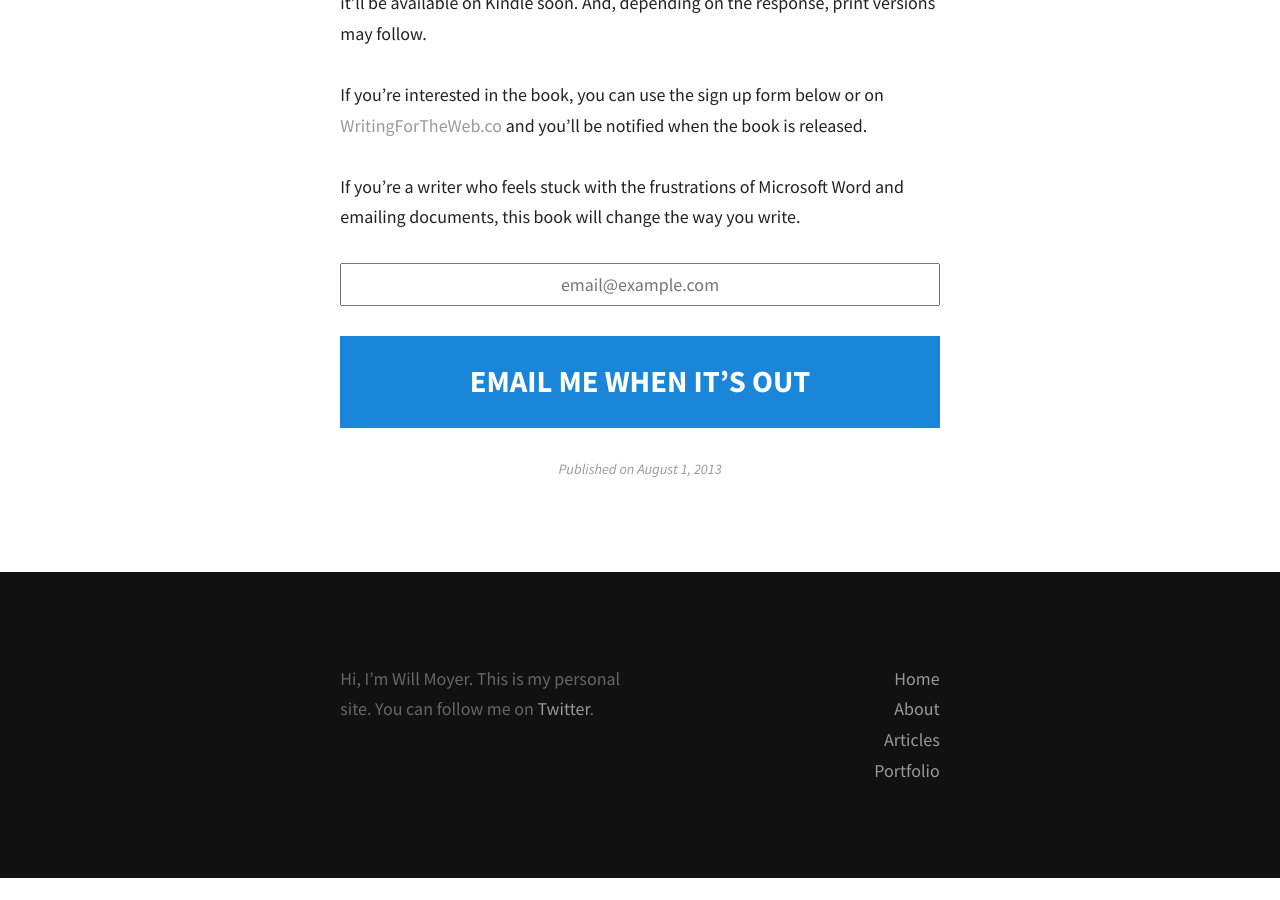
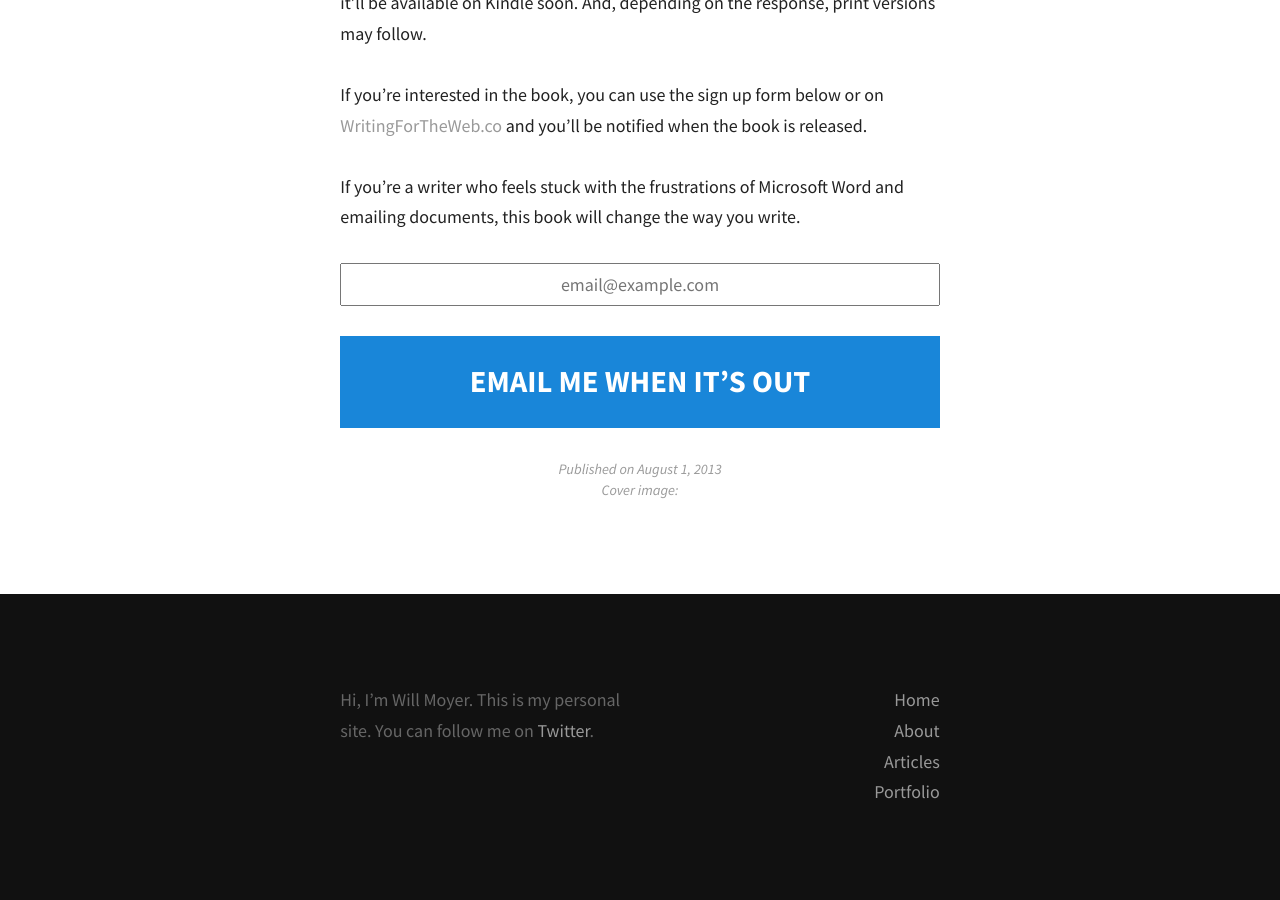
Before and after one commit to moyer/moyer.github.com, a Jekyll site: the page built from _posts/2013-08-01-writing-for-the-web-announcement.md, in a window 1280 px wide and 900 px high, scrolled down 1872 px. Built offline with Jekyll 4.4.1, drawn with Linux system fonts in a browser that asks for light colours; Markdown is read by kramdown in place of the engine named in the settings; before the commit the page ends 2750 px from its top, so only the background shows below that.

Commit message:
adds attribution line to post with cover template

```diff
--- a/_layouts/post-cover.html
+++ b/_layouts/post-cover.html
@@ -11,5 +11,5 @@
 			<h1 class="desk-hide">{{ page.title }}</h1>
 			{{ content }}
 			</div>
-			<p class="zeta text-center gray"><em>Published on {{ page.date | date: "%B %e, %Y" }}</em></p>
+			<p class="zeta text-center gray"><em>Published on {{ page.date | date: "%B %e, %Y" }}<br>Cover image: {{ page.caption }}</em></p>
 		</div>
```
